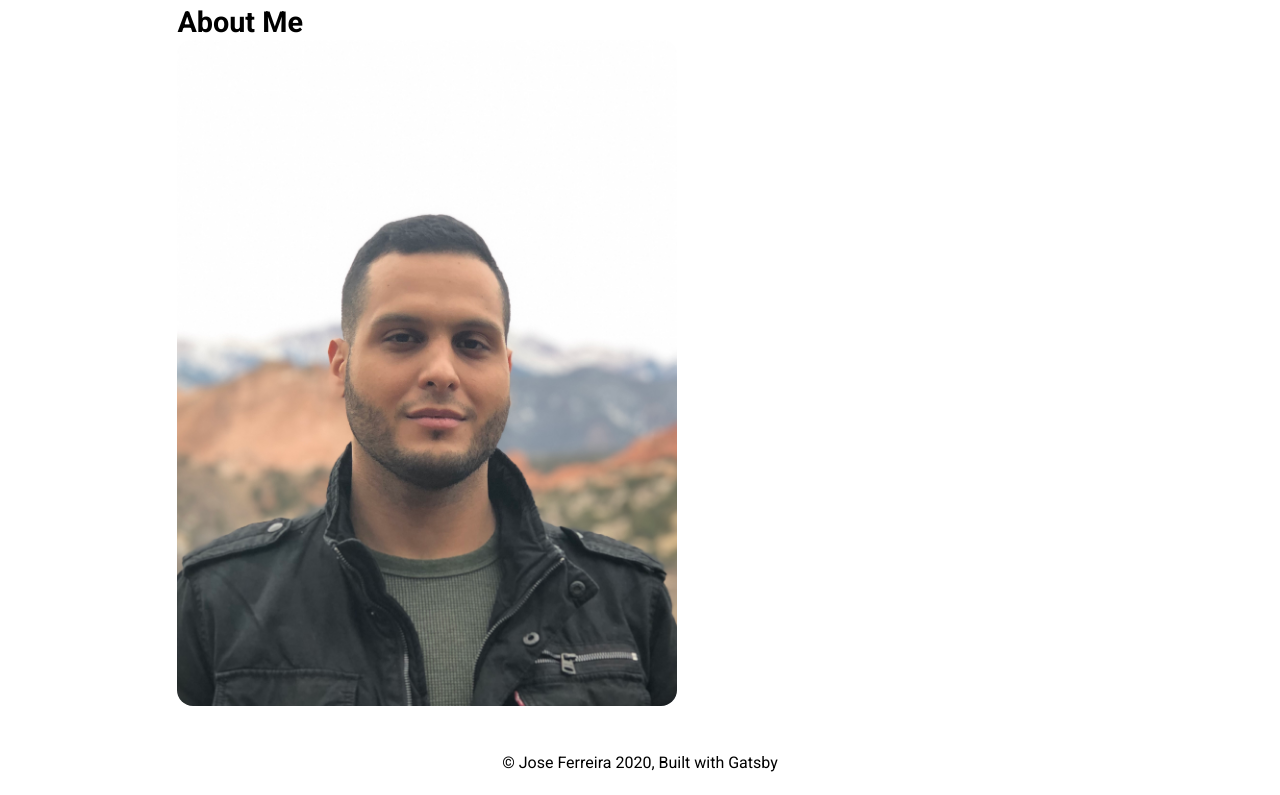
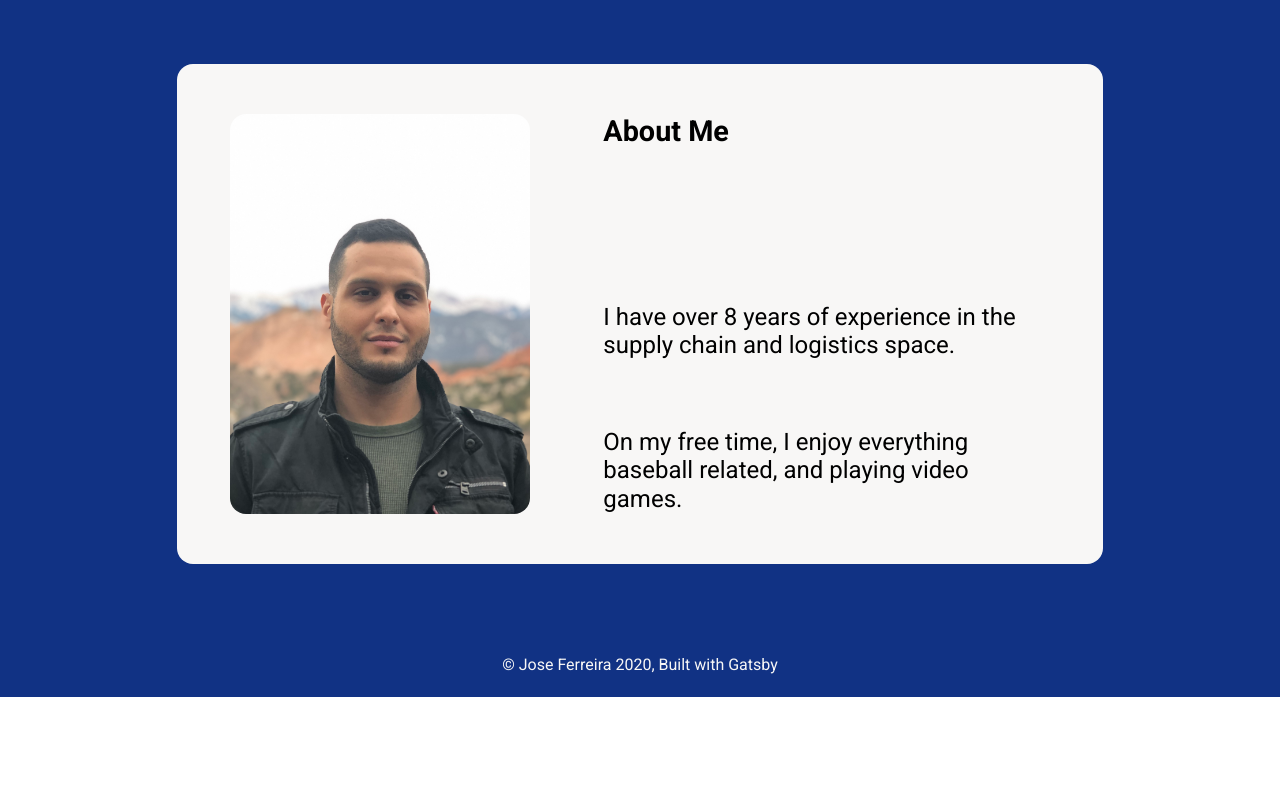
Before and after one commit to joseferreira5/joseferreira5.github.io, a Gatsby site: page /about in a window 1280 px wide. Shown: the part 103-898 px from the top of the page. After the commit the page ends 800 px from the top, so only its background shows below. Built offline with nearby package versions, Linux system fonts and the light colour scheme; Gatsby itself is replaced by a stand-in of ours.

Commit message:
Moved heading and text into shared, and added content to index and about pages.

```diff
--- a/src/components/footer.js
+++ b/src/components/footer.js
@@ -5,6 +5,7 @@ const StyledFooter = styled.footer`
   display: block;
   text-align: center;
   padding: 1.45rem 1.0875rem;
+  color: #f8f7f6;
 
   @media (max-width: 480px) {
     font-size: 0.8rem;
--- a/src/components/header.js
+++ b/src/components/header.js
@@ -4,7 +4,7 @@ import { Link } from "gatsby"
 import PropTypes from "prop-types"
 
 const StyledHeader = styled.header`
-  background: rebeccapurple;
+  background: #f8f7f6;
   margin-bottom: 1.45rem;
 `
 
@@ -24,6 +24,8 @@ const Container = styled.div`
 
 const Logo = styled.h1`
   font-size: 2rem;
+  border: 1px solid black;
+  padding: 0.2em;
 `
 
 const Nav = styled.nav`
@@ -32,22 +34,22 @@ const Nav = styled.nav`
 
 const NavLink = styled(Link)`
   text-decoration: none;
-  color: white;
+  color: #000000;
   margin-left: 1em;
 `
 
-const Header = ({ siteTitle }) => (
+const Header = () => (
   <StyledHeader>
     <Container>
       <Logo style={{ margin: 0 }}>
         <Link
           to="/"
           style={{
-            color: `white`,
+            color: `black`,
             textDecoration: `none`,
           }}
         >
-          {siteTitle}
+          JF
         </Link>
       </Logo>
       <Nav>
--- a/src/components/layout.js
+++ b/src/components/layout.js
@@ -1,6 +1,6 @@
 import React from "react"
 import PropTypes from "prop-types"
-import { useStaticQuery, graphql } from "gatsby"
+// import { useStaticQuery, graphql } from "gatsby"
 import styled from "styled-components"
 
 import GlobalStyle from "./globalstyle"
@@ -11,6 +11,7 @@ import Footer from "./footer"
 const Container = styled.div`
   display: flex;
   flex-direction: column;
+  background: #113284;
   min-height: 100vh;
 `
 
@@ -21,23 +22,17 @@ const Main = styled.main`
   height: 100%;
   padding: 0 1.0875rem 1.45rem;
   flex-grow: 1;
+  display: flex;
+  flex-direction: column;
+  align-items: flex-start;
+  justify-content: center;
 `
 
 const Layout = ({ children }) => {
-  const data = useStaticQuery(graphql`
-    query SiteTitleQuery {
-      site {
-        siteMetadata {
-          title
-        }
-      }
-    }
-  `)
-
   return (
     <Container>
       <GlobalStyle />
-      <Header siteTitle={data.site.siteMetadata.title} />
+      <Header />
       <Main>{children}</Main>
       <Footer />
     </Container>
@@ -49,3 +44,13 @@ Layout.propTypes = {
 }
 
 export default Layout
+
+// const data = useStaticQuery(graphql`
+//     query SiteTitleQuery {
+//       site {
+//         siteMetadata {
+//           title
+//         }
+//       }
+//     }
+//   `)
--- /dev/null
+++ b/src/components/shared/heading.js
@@ -0,0 +1,12 @@
+import styled from "styled-components"
+
+const Heading = styled.h2`
+  font-size: 1.8rem;
+  font-weight: bold;
+
+  @media (max-width: 480px) {
+    font-size: 1.2rem;
+  }
+`
+
+export default Heading
--- /dev/null
+++ b/src/components/shared/text.js
@@ -0,0 +1,11 @@
+import styled from "styled-components"
+
+const Text = styled.p`
+  font-size: 1.5rem;
+
+  @media (max-width: 480px) {
+    font-size: 1rem;
+  }
+`
+
+export default Text
--- a/src/pages/about.js
+++ b/src/pages/about.js
@@ -4,23 +4,53 @@ import styled from "styled-components"
 import Layout from "../components/layout"
 import SEO from "../components/seo"
 import Image from "../components/image"
+import Heading from "../components/shared/heading"
+import Text from "../components/shared/text"
 
 const Container = styled.section`
-  max-width: 500px;
+  display: flex;
+  justify-content: space-around;
+  align-items: center;
+  background: #f8f7f6;
+  flex-wrap: wrap;
+  min-height: 500px;
+  width: 100%;
+  padding: 1em;
+  border-radius: 1em;
 `
 
-const Heading = styled.h2`
-  font-size: 1.8rem;
-  font-weight: bold;
+const ImageBox = styled.div`
+  min-width: 300px;
+`
+const Content = styled.div`
+  display: flex;
+  flex-direction: column;
+  align-items: flex-start;
+  justify-content: space-between;
+  min-height: 400px;
+  width: 50%;
 `
 
 export default function About() {
   return (
     <Layout>
       <SEO title="About" />
-      <Heading>About Me</Heading>
       <Container>
-        <Image />
+        <ImageBox>
+          <Image />
+        </ImageBox>
+        <Content>
+          <Heading>About Me</Heading>
+          <br />
+          <Text>
+            I have over 8 years of experience in the supply chain and logistics
+            space.
+          </Text>
+          <Text>
+            On my free time, I enjoy everything baseball related, and playing
+            video games.
+          </Text>
+        </Content>
       </Container>
     </Layout>
   )
```
Also changed, not shown: src/pages/index.js (+10 -17 lines).
